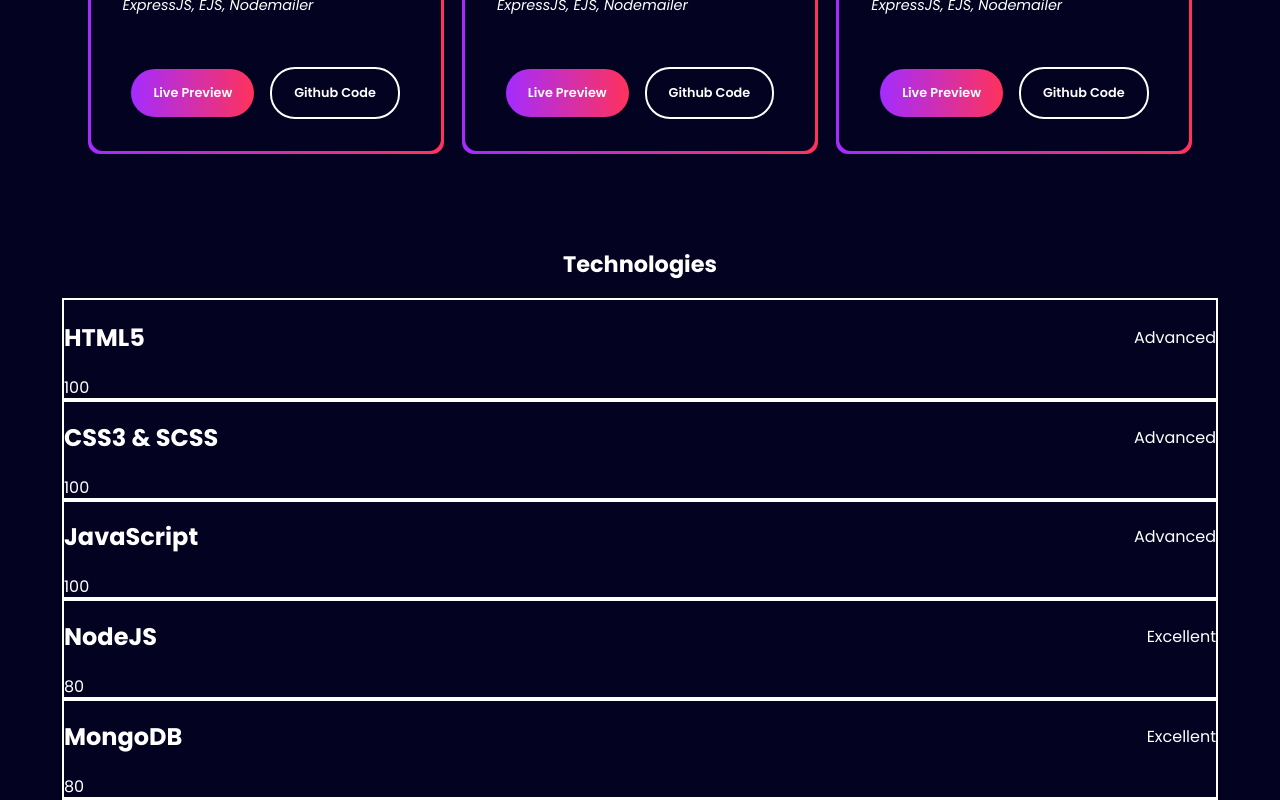
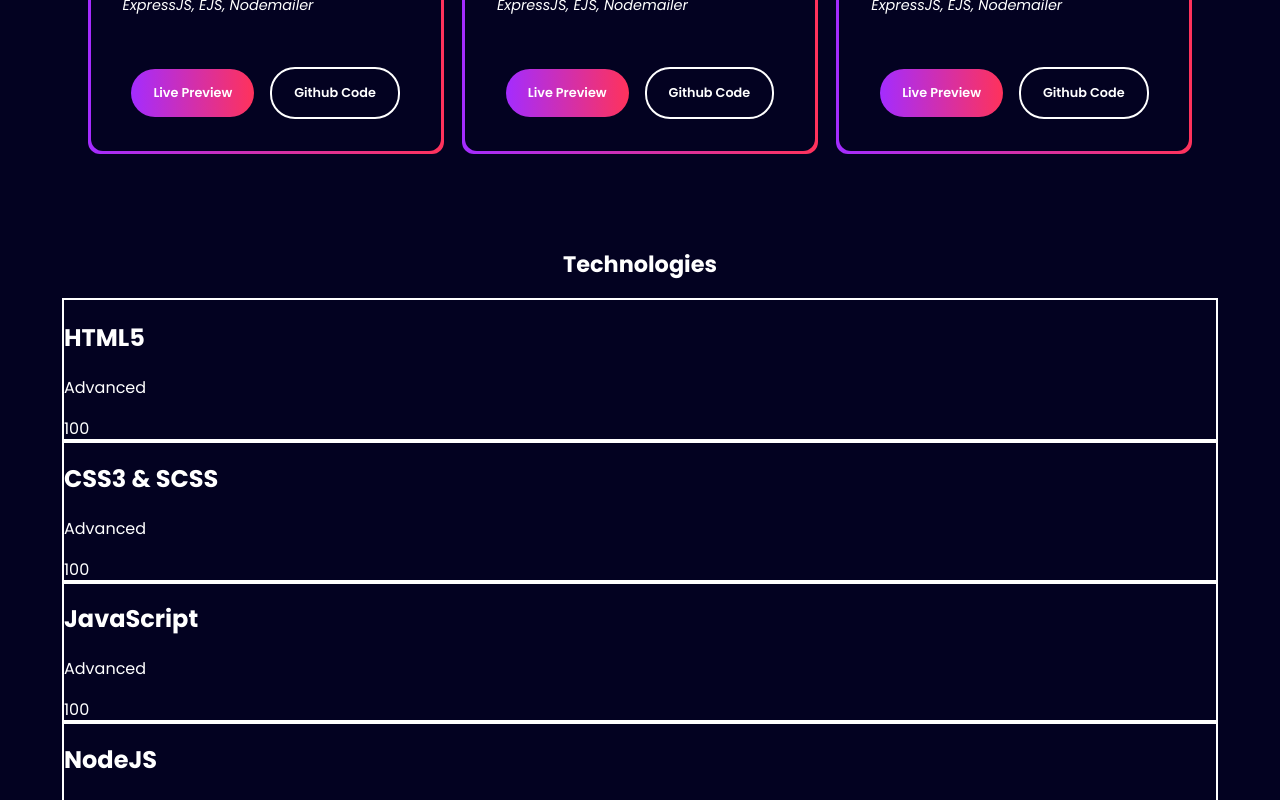
Before and after one commit to kosmiadis/personal_portfolio, a React (Create React App) app: page / in a window 1280 px wide. Shown: the part 1505-2305 px from the top of the page. Built offline with nearby package versions, Linux system fonts and the light colour scheme.

Commit message:
added changes

```diff
--- a/src/styles/technologies/technology.scss
+++ b/src/styles/technologies/technology.scss
@@ -7,7 +7,7 @@ div.technology {
     div.technology_inner_wrapper {
         display: flex;
         flex-direction: column;
-        width: 100%;
+        width: 100%;cls
 
         div.technology_text {
             width: 100%;
```
